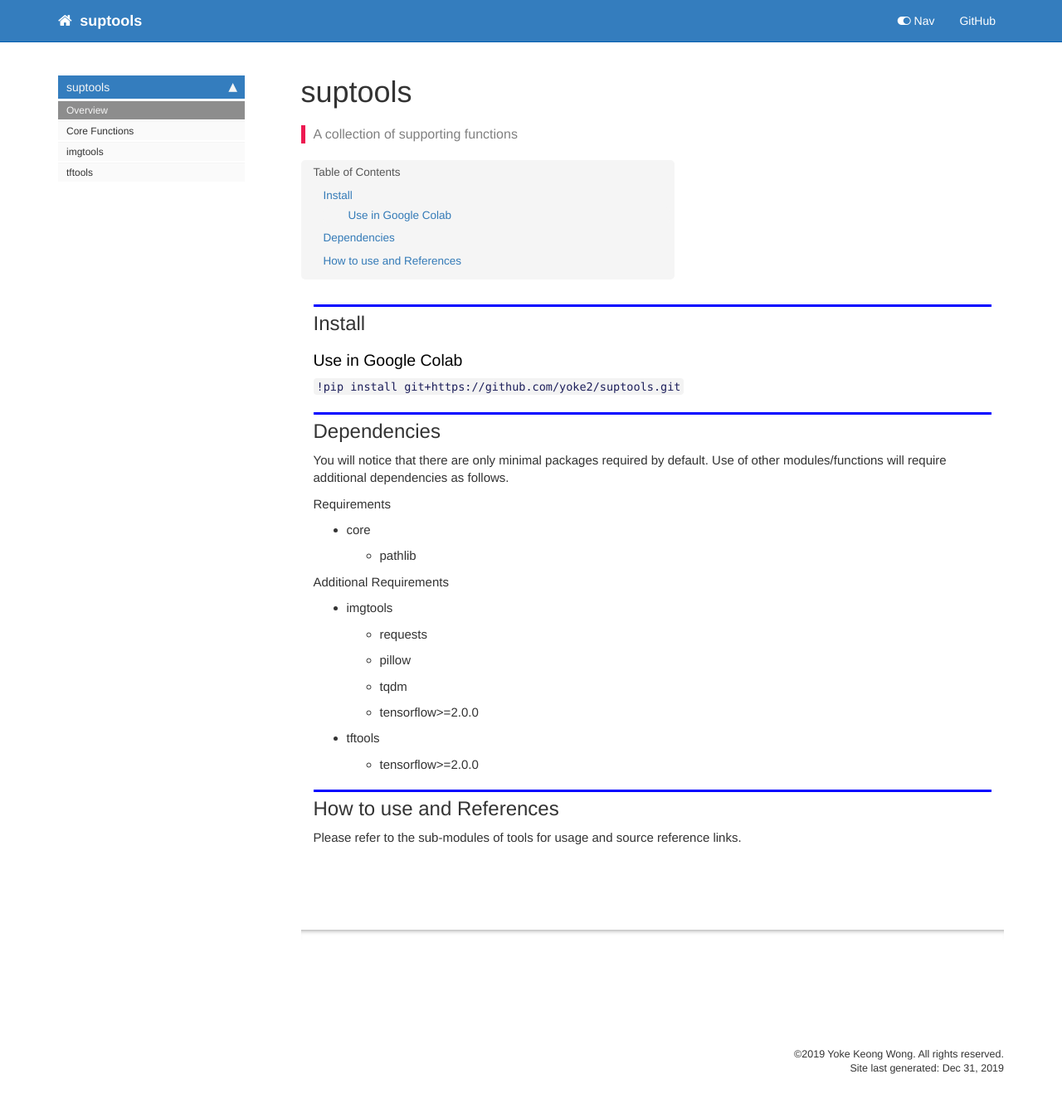
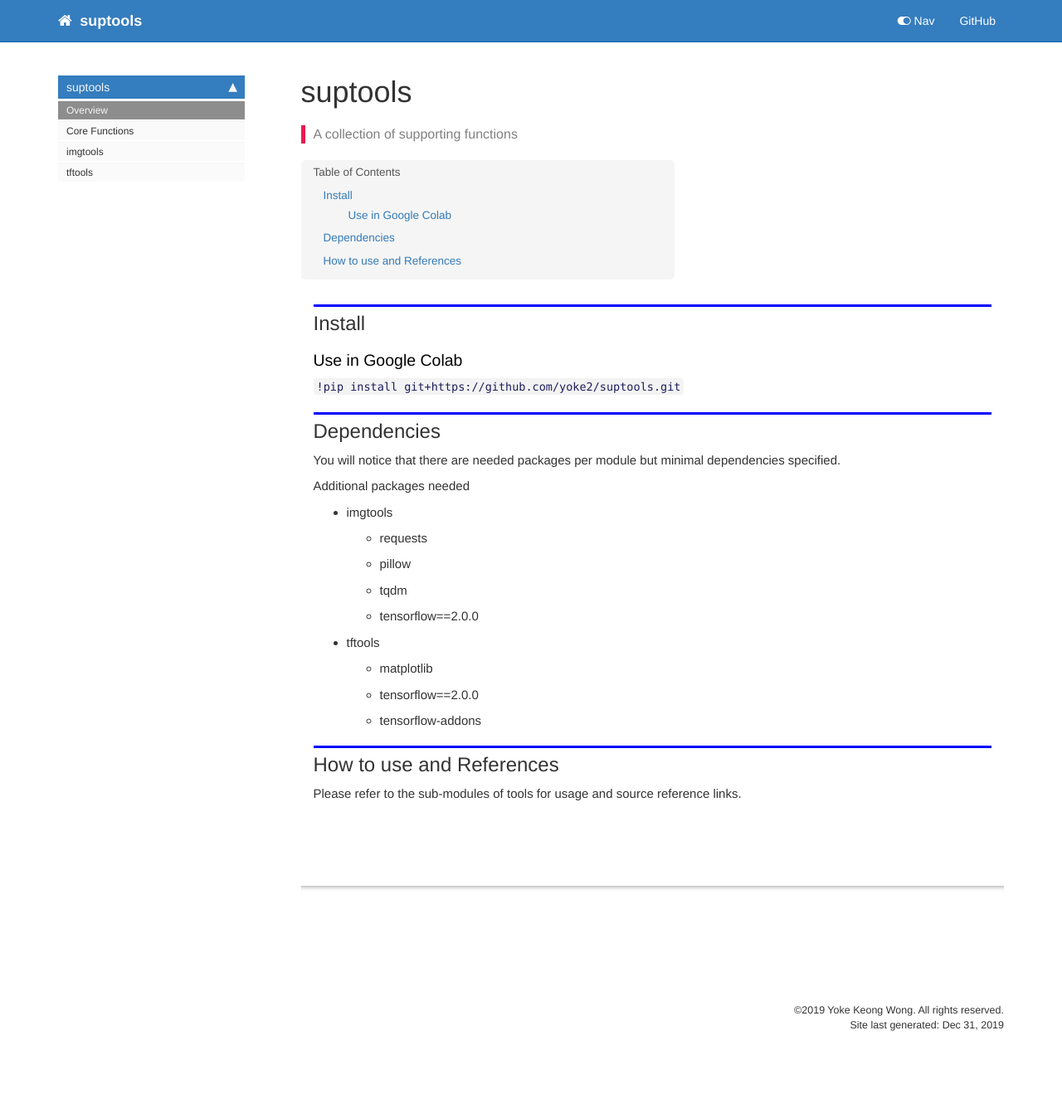
Before and after one commit to yoke2/suptools, a Jekyll site: the page built from docs/index.html, in a window 1280 px wide. Shown: the whole page at 83% size. Built offline with Jekyll 4.4.1, drawn with Linux system fonts in a browser that asks for light colours; nearby versions of some CDN libraries; comment, search, counter and statistics services are not loaded; after the commit the page ends 1295 px from its top, so only the background shows below that.

Commit message:
update tftools

```diff
--- a/docs/index.html
+++ b/docs/index.html
@@ -43,25 +43,20 @@ summary: "A collection of supporting functions"
 </div>
 <div class="cell border-box-sizing text_cell rendered"><div class="inner_cell">
 <div class="text_cell_render border-box-sizing rendered_html">
-<p>You will notice that there are only minimal packages required by default. Use of other modules/functions will require additional dependencies as follows.</p>
-<p>Requirements</p>
-<ul>
-<li>core<ul>
-<li>pathlib</li>
-</ul>
-</li>
-</ul>
-<p>Additional Requirements</p>
+<p>You will notice that there are needed packages per module but minimal dependencies specified.</p>
+<p>Additional packages needed</p>
 <ul>
 <li>imgtools<ul>
 <li>requests</li>
 <li>pillow</li>
 <li>tqdm</li>
-<li>tensorflow&gt;=2.0.0</li>
+<li>tensorflow==2.0.0</li>
 </ul>
 </li>
 <li>tftools<ul>
-<li>tensorflow&gt;=2.0.0</li>
+<li>matplotlib</li>
+<li>tensorflow==2.0.0</li>
+<li>tensorflow-addons</li>
 </ul>
 </li>
 </ul>
--- a/docs/tftools.html
+++ b/docs/tftools.html
@@ -432,7 +432,7 @@ Requires tensorflow-addons that currently supports MacOS and Linux only.</p>
 
 
 <div class="output_markdown rendered_html output_subarea ">
-<h4 id="show_batch" class="doc_header"><code>show_batch</code><a href="https://github.com/yoke2/suptools/tree/master/suptools/tftools.py#L142" class="source_link" style="float:right">[source]</a></h4><blockquote><p><code>show_batch</code>(<strong><code>dataset</code></strong>, <strong><code>CLASS_NAMES</code></strong>)</p>
+<h4 id="show_batch" class="doc_header"><code>show_batch</code><a href="https://github.com/yoke2/suptools/tree/master/suptools/tftools.py#L143" class="source_link" style="float:right">[source]</a></h4><blockquote><p><code>show_batch</code>(<strong><code>dataset</code></strong>, <strong><code>CLASS_NAMES</code></strong>)</p>
 </blockquote>
 <p>displays batch of 25 images from a batch of tf.data.Dataset</p>
 
@@ -456,7 +456,7 @@ Requires tensorflow-addons that currently supports MacOS and Linux only.</p>
 
 
 <div class="output_markdown rendered_html output_subarea ">
-<h4 id="plot_history" class="doc_header"><code>plot_history</code><a href="https://github.com/yoke2/suptools/tree/master/suptools/tftools.py#L155" class="source_link" style="float:right">[source]</a></h4><blockquote><p><code>plot_history</code>(<strong><code>history</code></strong>)</p>
+<h4 id="plot_history" class="doc_header"><code>plot_history</code><a href="https://github.com/yoke2/suptools/tree/master/suptools/tftools.py#L156" class="source_link" style="float:right">[source]</a></h4><blockquote><p><code>plot_history</code>(<strong><code>history</code></strong>)</p>
 </blockquote>
 <p>Plots accuracy and loss for training and validation
 Needs history output from model.fit()</p>
--- a/suptools/tftools.py
+++ b/suptools/tftools.py
@@ -132,6 +132,7 @@ def read_img_dataset(file_paths, CLASS_NAMES=None, shuffle_size=None, img_size=2
                         img_size=img_size,
                         augments=augments,
                         mode=mode), num_parallel_calls=n_parallel)
+    ds = ds.cache(mode)
     if mode == 'train':
         ds = ds.shuffle(shuffle_size)
     ds = ds.repeat()
```
Also changed, not shown: README.md, 1 other file.
